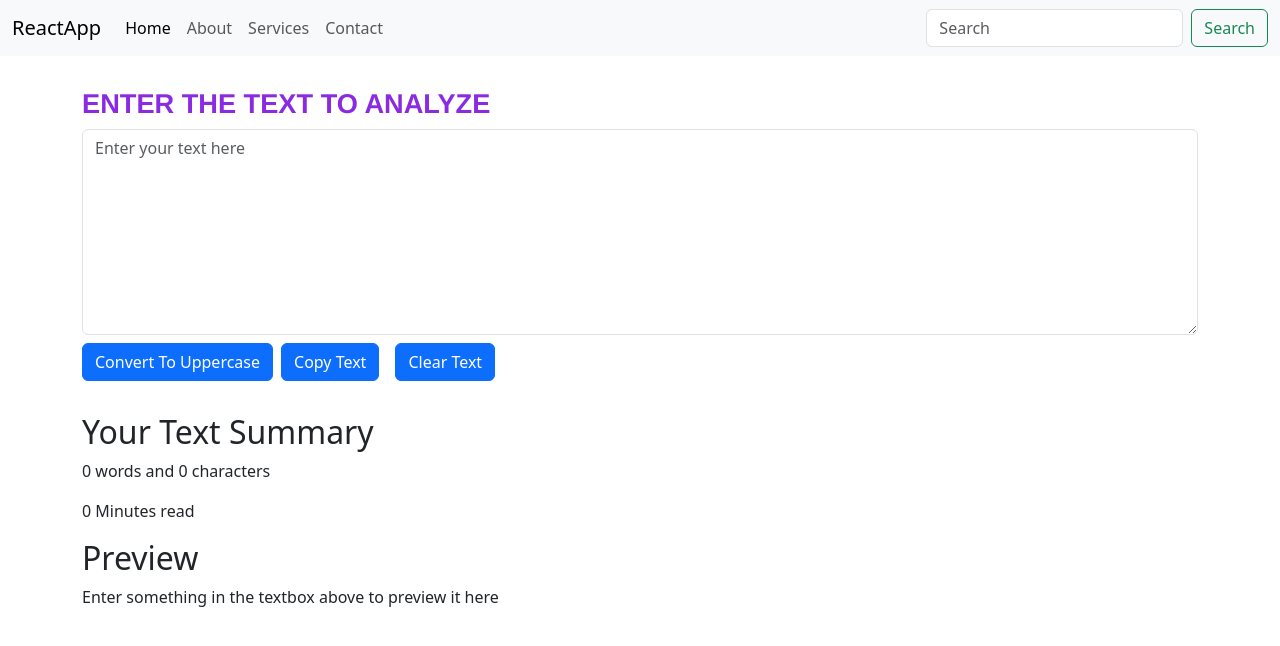
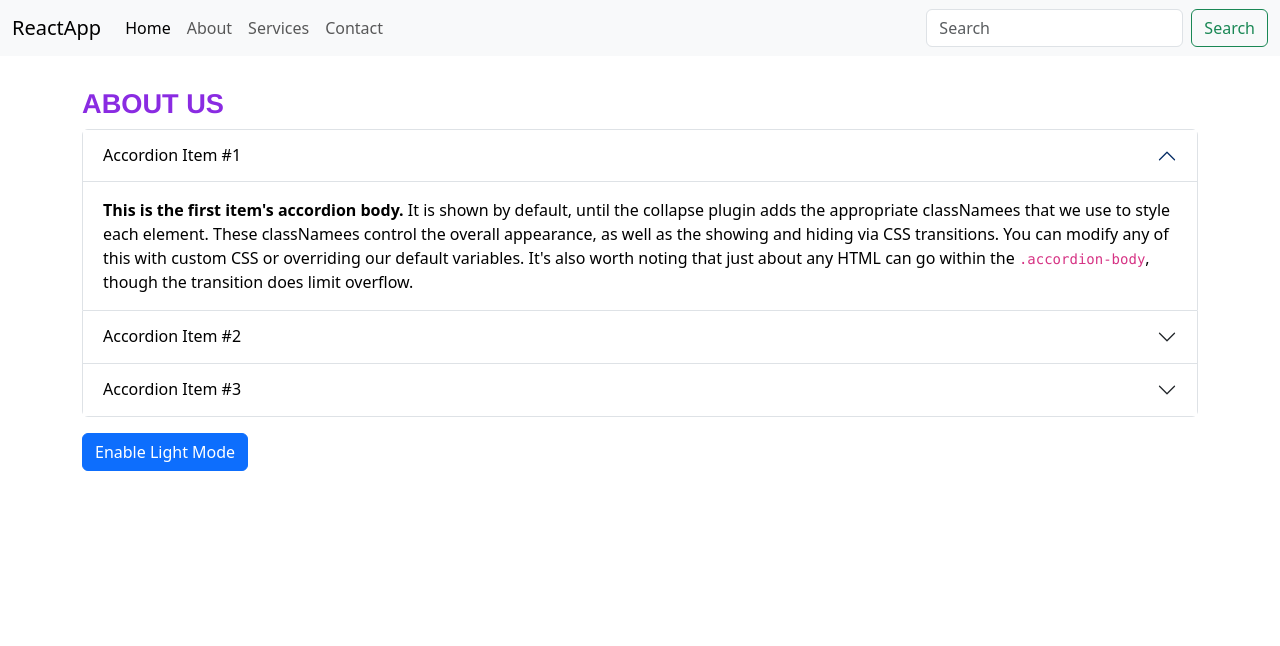
Before and after one commit to MuhammadMuhebRiaz/React, a React (Create React App) app: page / in a window 1280 px wide. Shown: the top 646 px of the page. Built offline with nearby package versions, Linux system fonts and the light colour scheme.

Commit message:
Added "About Us" section with Light/Dark Mode toggle functionality

```diff
--- a/src/App.js
+++ b/src/App.js
@@ -1,9 +1,9 @@
 import logo from './logo.svg';
 import './App.css';
 import Navbar from './components/Navbar';
-import TextForm from './components/TextForm';
+import About from './components/About';
+// import TextForm from './components/TextForm';
 let name = 'Muheb Riaz';
-
 function App() {
   return (
     <>
@@ -12,8 +12,9 @@
                   about="About"
                   services="Services"
                   contact="Contact"/>
-      <TextForm heading="Enter The Text To Analyze"/>
-    </>
+      {/* <TextForm heading="Enter The Text To Analyze"/> */}
+      <About/>
+      </>
   );
 }
 
--- /dev/null
+++ b/src/components/About.js
@@ -0,0 +1,111 @@
+import React, { useState } from 'react';
+
+export default function About() {
+  const [MyStyle, setMyStyle] = useState({
+    color: 'black',
+    backgroundColor: 'white',
+  });
+
+  const [btnText, setBtnText] = useState('Enable Light Mode');
+
+  const toggleStyle = () => {
+    if (MyStyle.color === 'black') {
+      setMyStyle({
+        color: 'white',
+        backgroundColor: 'black',
+      });
+      setBtnText('Enable Dark Mode');
+    } else {
+      setMyStyle({
+        color: 'black',
+        backgroundColor: 'white',
+      });
+      setBtnText('Enable Light Mode');
+    }
+  };
+
+  return (
+    <>
+      <div className="container">
+        <h1>About Us</h1>
+        <div className="accordion" id="accordionExample">
+          <div className="accordion-item">
+            <h2 className="accordion-header" style={MyStyle}>
+              <button
+                className="accordion-button"
+                type="button"
+                style={MyStyle}
+                data-bs-toggle="collapse"
+                data-bs-target="#collapseOne"
+                aria-expanded="true"
+                aria-controls="collapseOne"
+              >
+                Accordion Item #1
+              </button>
+            </h2>
+            <div
+              id="collapseOne"
+              className="accordion-collapse collapse show"
+              data-bs-parent="#accordionExample"
+            >
+              <div className="accordion-body" style={MyStyle}>
+                <strong>This is the first item's accordion body.</strong> It is shown by default, until the collapse plugin adds the appropriate classNamees that we use to style each element. These classNamees control the overall appearance, as well as the showing and hiding via CSS transitions. You can modify any of this with custom CSS or overriding our default variables. It's also worth noting that just about any HTML can go within the <code>.accordion-body</code>, though the transition does limit overflow.
+              </div>
+            </div>
+          </div>
+          <div className="accordion-item">
+            <h2 className="accordion-header" style={MyStyle}>
+              <button
+                className="accordion-button collapsed"
+                style={MyStyle}
+                type="button"
+                data-bs-toggle="collapse"
+                data-bs-target="#collapseTwo"
+                aria-expanded="false"
+                aria-controls="collapseTwo"
+              >
+                Accordion Item #2
+              </button>
+            </h2>
+            <div
+              id="collapseTwo"
+              className="accordion-collapse collapse"
+              data-bs-parent="#accordionExample"
+            >
+              <div className="accordion-body" style={MyStyle}>
+                <strong>This is the second item's accordion body.</strong> It is hidden by default, until the collapse plugin adds the appropriate classNamees that we use to style each element. These classNamees control the overall appearance, as well as the showing and hiding via CSS transitions. You can modify any of this with custom CSS or overriding our default variables. It's also worth noting that just about any HTML can go within the <code>.accordion-body</code>, though the transition does limit overflow.
+              </div>
+            </div>
+          </div>
+          <div className="accordion-item">
+            <h2 className="accordion-header" style={MyStyle}>
+              <button
+                className="accordion-button collapsed"
+                type="button"
+                style={MyStyle}
+                data-bs-toggle="collapse"
+                data-bs-target="#collapseThree"
+                aria-expanded="false"
+                aria-controls="collapseThree"
+              >
+                Accordion Item #3
+              </button>
+            </h2>
+            <div
+              id="collapseThree"
+              className="accordion-collapse collapse"
+              data-bs-parent="#accordionExample"
+            >
+              <div className="accordion-body" style={MyStyle}>
+                <strong>This is the third item's accordion body.</strong> It is hidden by default, until the collapse plugin adds the appropriate classNamees that we use to style each element. These classNamees control the overall appearance, as well as the showing and hiding via CSS transitions. You can modify any of this with custom CSS or overriding our default variables. It's also worth noting that just about any HTML can go within the <code>.accordion-body</code>, though the transition does limit overflow.
+              </div>
+            </div>
+          </div>
+        </div>
+        <button className="btn btn-primary my-3" onClick={toggleStyle}>
+          {btnText}
+        </button>
+      </div>
+    </>
+  );
+}
```
